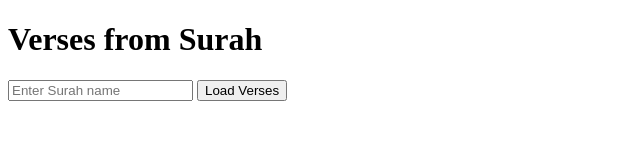
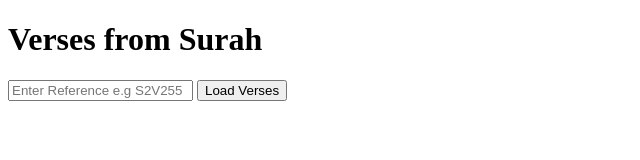
Before and after one commit to shajib-quran/shajib-quran.github.io, a website: page index.html in a window 1280 px wide. Shown: the full height of the page, 0-640 px from the left. Drawn offline with Linux system fonts and the light colour scheme.

Commit message:
Update index.html

```diff
--- a/index.html
+++ b/index.html
@@ -6,7 +6,7 @@
 </head>
 <body>
   <h1>Verses from Surah</h1>
-  <input type="text" id="surahInput" placeholder="Enter Surah name">
+  <input type="text" id="surahInput" placeholder="Enter Reference e.g S2V255">
   <button onclick="loadVerses()">Load Verses</button>
   <div id="verseContainer"></div>
 
```
